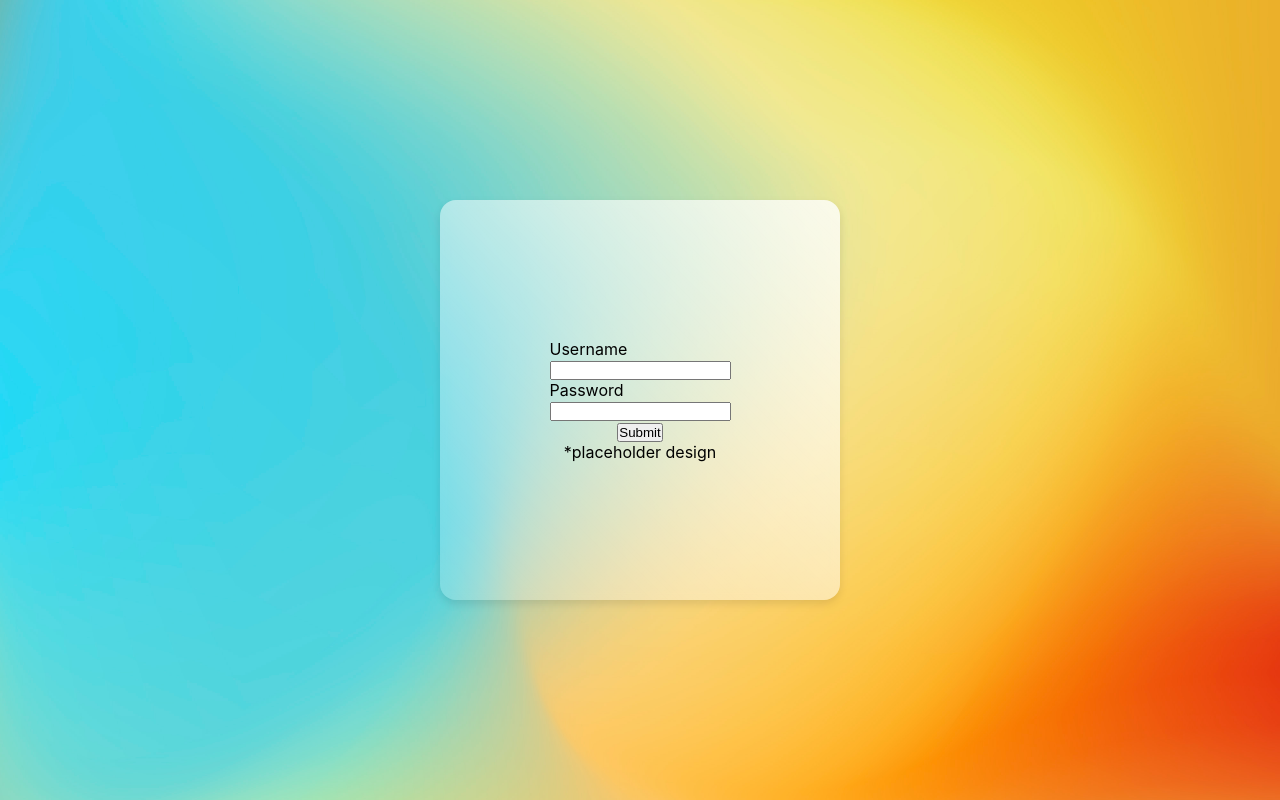
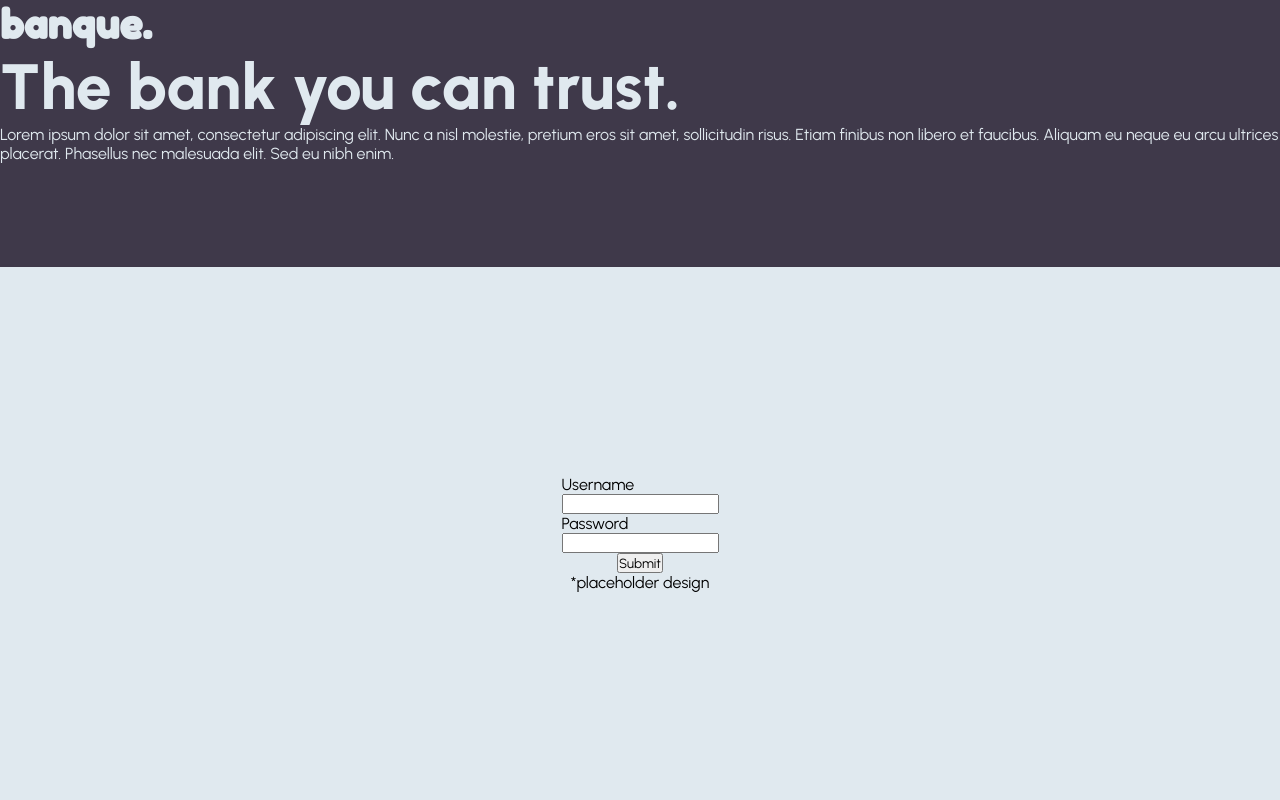
Before and after one commit to jason-nn/banking-app, a React (Create React App) app in the folder my-app/: page / in a window 1280 px wide. Built offline with nearby package versions, Linux system fonts and the light colour scheme; the HTML template or start-up script is replaced by a standard one.

Commit message:
Added color scheme

```diff
--- a/my-app/public/index.html
+++ b/my-app/public/index.html
@@ -1,14 +1,12 @@
 <!DOCTYPE html>
 <html lang="en">
+
 <head>
   <meta charset="utf-8" />
   <link rel="icon" href="%PUBLIC_URL%/favicon.ico" />
   <meta name="viewport" content="width=device-width, initial-scale=1" />
   <meta name="theme-color" content="#000000" />
-    <meta
-      name="description"
-      content="Web site created using create-react-app"
-    />
+  <meta name="description" content="Web site created using create-react-app" />
   <link rel="apple-touch-icon" href="%PUBLIC_URL%/logo192.png" />
   <!--
       manifest.json provides metadata used when your web app is installed on a
@@ -24,8 +22,10 @@
       work correctly both with client-side routing and a non-root public URL.
       Learn how to configure a non-root public URL by running `npm run build`.
     -->
+  <link rel="stylesheet" href="https://fonts.googleapis.com/icon?family=Material+Icons">
   <title>React App</title>
 </head>
+
 <body>
   <noscript>You need to enable JavaScript to run this app.</noscript>
   <div id="root"></div>
@@ -40,4 +40,5 @@
       To create a production bundle, use `npm run build` or `yarn build`.
     -->
 </body>
+
 </html>
--- a/my-app/src/App.css
+++ b/my-app/src/App.css
@@ -1,13 +1,29 @@
+@import url('https://fonts.googleapis.com/css2?family=Fredoka+One&family=Urbanist:ital,wght@0,100;0,200;0,300;0,400;0,500;0,600;0,700;0,800;0,900;1,100;1,200;1,300;1,400;1,500;1,600;1,700;1,800;1,900&display=swap');
+
+:root {
+  --light-color: #E0E9EF;
+  --light-accent: #F0B549;
+  --brand-color: #7D96B3;
+  --dark-accent: #B94247;
+  --dark-shade: #3F394A;
+}
+
 * {
   margin: 0;
   padding: 0;
   box-sizing: border-box;
+  font-family: 'Urbanist', sans-serif;
 }
 
 .body {
   display: flex;
+  width: 100vw;
+  height: 100vh;
 }
 
 .main-content {
   padding: 5vmin;
+  overflow: scroll;
+  width: 100vw;
+
 }
--- a/my-app/src/components/Login.css
+++ b/my-app/src/components/Login.css
@@ -1,21 +1,19 @@
-.loginComponent {
-  background: url('./gradient.jpg');
-  background-position: center;
-  background-repeat: no-repeat;
-  background-size: cover;
+
+.login-component {
   height: 100vh;
   width: 100vw;
   display: flex;
+  flex-direction: column;
+  background: var(--dark-shade);
   justify-content: center;
   align-items: center;
 }
 
-.loginForm {
-  background: linear-gradient(to bottom left, rgba(255, 255, 255, 0.8), rgba(255, 255, 255, 0.2));
-  backdrop-filter: blur(5px);
-  border-radius: 2vmin;
-  height: 50vmin;
-  width: 50vmin;
+.login-form {
+
+  background: var(--light-color);
+  width: 100vw;
+  height: 80%;
   display: flex;
   justify-content: center;
   align-items: center;
@@ -23,6 +21,23 @@
   box-shadow: 0 0.5vmin 1vmin 0vmin rgba(0, 0, 0, 0.1);
 }
 
-.loginError {
+.login-error {
   color: red;
 }
+
+.login-hero {
+  width: 100%;
+  height: 40%;
+  color: var(--light-color);
+}
+
+.login-logo {
+  font-family: 'Fredoka One', cursive;
+  font-size: 2.5em;
+}
+
+.login-hero-title {
+  font-size: 4em;
+  font-weight: 800;
+    color: var(--light-color);
+}
--- a/my-app/src/components/Login.js
+++ b/my-app/src/components/Login.js
@@ -1,6 +1,7 @@
 import React, { useState, useRef } from "react";
 import Button from "./Button";
 import "./Login.css";
+import Logo from './bank-logo.svg';
 
 export default function Login({ LoginFunction, error }) {
   const [details, setDetails] = useState({
@@ -16,8 +17,13 @@ export default function Login({ LoginFunction, error }) {
   };
 
   return (
-    <div className="loginComponent">
-      <form className="loginForm" onSubmit={submitHandler}>
+    <div className="login-component">
+      <div className="login-hero">
+        <h1 className="login-logo">banque.</h1>
+        <h1 className="login-hero-title">The bank you can trust.</h1>
+        <p className="login-hero-text">Lorem ipsum dolor sit amet, consectetur adipiscing elit. Nunc a nisl molestie, pretium eros sit amet, sollicitudin risus. Etiam finibus non libero et faucibus. Aliquam eu neque eu arcu ultrices placerat. Phasellus nec malesuada elit. Sed eu nibh enim.</p>
+      </div>
+      <form className="login-form" onSubmit={submitHandler}>
         <div>
           <label>
             <div>Username</div>
@@ -45,7 +51,7 @@ export default function Login({ LoginFunction, error }) {
           </label>
         </div>
         <Button className="loginSubmitButton" text="Submit" />
-        {error !== "" ? <div className="loginError">{error}</div> : ""}
+        {error !== "" ? <div className="login-error">{error}</div> : ""}
         <span>*placeholder design</span>
       </form>
     </div>
--- a/my-app/src/components/Navbar.css
+++ b/my-app/src/components/Navbar.css
@@ -7,17 +7,64 @@
   display: flex;
   flex-direction: column;
   align-items: space-around;
-  padding: 3vmin;
+  padding: 1.5vmin;
+  text-decoration: none;
   margin-right: 50px;
   box-shadow: 0 0 5vmin 0vmin rgba(0,0,0,0.2);
 }
 
-.navLinks {
+.nav-link {
   color: black;
   text-decoration: none;
-  font-size: 2vmin;
+  font-size: 1.5vmin;
+  height: 6vmin;
+  border-radius: 1vmin;
+  padding: 1vmin;
+  display: flex;
+  flex-direction: column;
+  justify-content: center;
+  align-items: center;
+  margin: 10px 0px 10px 0px;
+  transition: 0.2s ease;
+}
+
+.nav-link:hover {
+  color: rgb(0, 114, 167);
+  background-color: rgba(0,0,0,0.1);
+  box-shadow: 0 0.1vmin -0.4vmin 0.1vmin rgba(0,0,0,0.2);
+}
+
+.nav-link:active {
+  color: rgb(0, 114, 167);
+  background-color: rgba(0,0,0,0.1);
+  box-shadow: 0 0.1vmin -0.4vmin 0.1vmin rgba(0,0,0,0.2);
+  transform: scale(0.9);
+}
+
+
+.nav-link-content {
+  display: flex;
+  flex-direction: column;
+  justify-content: center;
+  align-items: center;
 }
 
 button {
-  display: inline-block;
+  display: inline;
 }
+
+.nav-active {
+  color: red;
+  background-color: rgba(0,0,0,0.1);
+  box-shadow: 0 0.1vmin -0.4vmin 0.1vmin rgba(0,0,0,0.2);
+}
+
+@media screen and (max-width: 900px) {
+  .navbar{
+    overflow: hidden;
+    background-color: white;
+    position: fixed;
+    bottom: 0;
+    width: 100%;
+  }
+}
--- a/my-app/src/components/Navbar.js
+++ b/my-app/src/components/Navbar.js
@@ -1,16 +1,47 @@
 import React from "react";
 import Button from "./Button";
-import { Link } from 'react-router-dom';
+import { NavLink } from 'react-router-dom';
 import "./Navbar.css";
 
 export default function Navbar({ /* onClick, */ LogoutFunction }) {
   return (
     <nav className="navbar">
-      <Link to="/"><span className="navLinks">Home</span></Link>
-      <Link to="/deposit"><span className="navLinks">Deposit</span></Link>
-      <Link to="/withdraw"><span className="navLinks">Withdraw</span></Link>
-      <Link to="/transfer"><span className="navLinks">Transfer</span></Link>
-      <Link to="/"><Button text="Logout" onClick={() => { LogoutFunction() }} /></Link>
+      <NavLink to="/" activeClassName="nav-active" exact className="nav-link">
+        <div className="nav-link-content">
+          <span className="material-icons">
+            home
+          </span>
+          <span>HOME</span>
+        </div>
+      </NavLink>
+      <NavLink to="/deposit" activeClassName="nav-active" className="nav-link">
+        <div className="nav-link-content">
+          <span className="material-icons">
+            download
+          </span>
+          <span>DEPOSIT</span>
+        </div>
+
+      </NavLink>
+      <NavLink to="/withdraw" activeClassName="nav-active" className="nav-link">
+        <div className="nav-link-content">
+          <span className="material-icons">
+            upload
+          </span>
+          <span>WITHDRAW</span>
+        </div>
+
+      </NavLink>
+      <NavLink to="/transfer" activeClassName="nav-active" className="nav-link">
+        <div className="nav-link-content">
+          <span className="material-icons">
+            sync_alt
+          </span>
+          <span>TRANSFER</span>
+        </div>
+
+      </NavLink>
+      <NavLink to="/" className="nav-button"><Button text="Logout" onClick={() => { LogoutFunction() }} /></NavLink>
     </nav>
   );
 }
```
Also changed, not shown: my-app/src/components/bank-logo.svg (added). Lines whose indentation alone changed are shown as unchanged.
